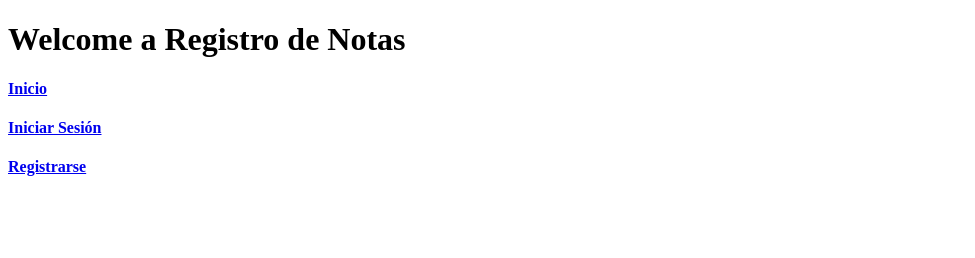
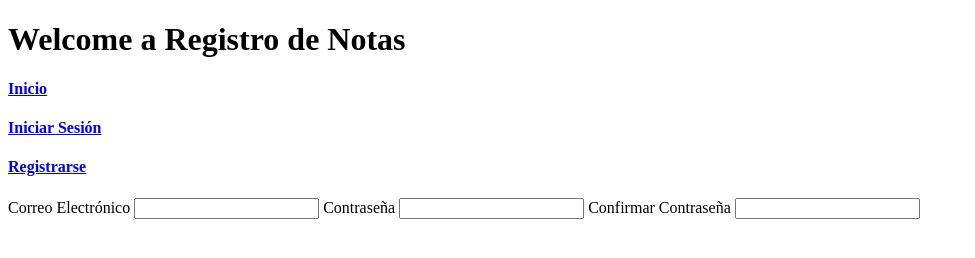
Before and after one commit to JerlibGnzlz/registro-de-notas, a plain HTML site: page client/register.html in a window 1280 px wide. Shown: the whole page, without its empty margins (0-975 px from the left). Drawn offline with Linux system fonts and the light colour scheme.

Commit message:
Base en html de login y register

```diff
--- a/client/register.html
+++ b/client/register.html
@@ -14,6 +14,16 @@
             <a href="./login.html"><h4>Iniciar Sesión</h4></a>
             <a href="./register.html"><h4>Registrarse</h4></a>
         </nav>
+        <div class="formulario">
+            <form>
+                <label for="email">Correo Electrónico</label>
+                <input type="email" name="email" id="email" required>
+                <label for="password">Contraseña</label>
+                <input type="password" name="password" id="password" required>
+                <label for="password">Confirmar Contraseña</label>
+                <input type="password" name="password" id="password" required>
+            </form>
+        </div>
     <footer></footer>
 </body>
 </html>
```
Also changed, not shown: client/login.html (+8 -0 lines).
